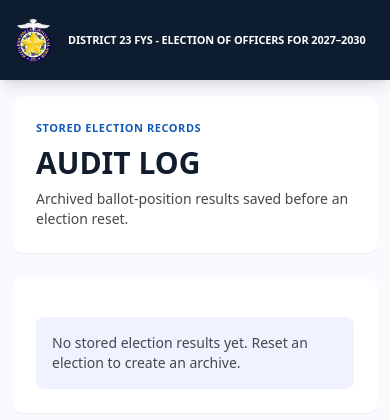
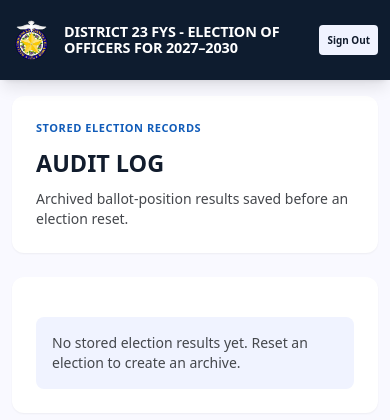
Before and after one commit to biancsss17/fysd23_election, a Laravel app: page /admin/audit-log in a window 390 px wide. Shown: the top 420 px of the page. Run offline with Laravel 12, Linux system fonts and the light colour scheme; the visitor is signed in with stand-in values (Sample User, id 1); data that the repository does not hold is empty; some libraries are stand-ins or nearby versions.

Commit message:
Make admin layout responsive on mobile

```diff
--- a/ELECTION-app/public/js/admin-navigation-cleanup.js
+++ b/ELECTION-app/public/js/admin-navigation-cleanup.js
@@ -75,24 +75,35 @@ document.addEventListener('DOMContentLoaded', () => {
         responsiveStyles.textContent = `
             .mobile-admin-nav { display:none; }
             @media (max-width: 1023px) {
-                html, body { min-height:100%; overflow-x:auto !important; overflow-y:auto !important; }
+                html, body { min-height:100%; overflow-x:hidden !important; overflow-y:auto !important; }
                 body { padding-bottom: 4.75rem !important; }
                 .mobile-admin-nav { position:fixed; inset:auto 0 0; z-index:60; display:grid; grid-template-columns:repeat(5,minmax(0,1fr)); gap:.25rem; padding:.45rem .5rem calc(.45rem + env(safe-area-inset-bottom)); background:#0e1c2f; box-shadow:0 -2px 12px rgba(0,0,0,.18); }
                 .mobile-admin-nav a { min-width:0; display:flex; flex-direction:column; align-items:center; justify-content:center; gap:.15rem; min-height:3.2rem; border-radius:.5rem; color:#d8e3fb; font-size:.68rem; line-height:1; text-decoration:none; }
                 .mobile-admin-nav a:hover, .mobile-admin-nav a:focus-visible { background:#1d3557; color:#fff; outline:none; }
                 .mobile-admin-nav .material-symbols-outlined { font-size:1.3rem; }
-                body > header { height:auto !important; min-height:4rem; }
-                body > header > div { min-height:4rem; height:auto !important; padding:.5rem .75rem !important; }
+                body > header { height:auto !important; min-height:5rem; }
+                body > header > div { min-height:5rem; height:auto !important; padding:.65rem .75rem !important; align-items:center; }
+                body > header > div > div:first-child { min-width:0; flex:1 1 auto; }
                 .standard-admin-logo { width:44px !important; height:44px !important; }
-                .standard-admin-title { display:block !important; min-width:0 !important; max-width:calc(100vw - 5.5rem); overflow:visible !important; overflow-wrap:anywhere; text-overflow:clip !important; white-space:normal !important; font-size:clamp(.68rem,2.8vw,.95rem) !important; line-height:1.15 !important; }
-                body > header form, body > header > div > div:last-child > span { display:none !important; }
+                .standard-admin-title { display:block !important; min-width:0 !important; max-width:none; overflow-wrap:anywhere; text-overflow:clip !important; white-space:normal !important; font-size:clamp(.72rem,3.9vw,1.1rem) !important; line-height:1.12 !important; }
+                body > header form { display:block !important; }
+                body > header form button { padding:.55rem .65rem !important; font-size:.7rem !important; white-space:nowrap; }
+                body > header > div > div:last-child > span { display:none !important; }
                 aside { display:none !important; }
-                main { margin-left:0 !important; padding-left:1rem !important; padding-right:1rem !important; min-width:0; width:100%; overflow:visible; }
+                main { margin-left:0 !important; padding-left:1rem !important; padding-right:1rem !important; min-width:0; width:100%; max-width:100%; overflow:visible; overflow-wrap:anywhere; }
+                main > div, main section, main article { max-width:100%; min-width:0; }
+                main h1 { font-size:clamp(1.35rem,6vw,2rem) !important; line-height:1.15; }
+                main h2 { font-size:clamp(1.15rem,5vw,1.5rem) !important; line-height:1.2; }
+                main table { max-width:none; }
             }
             @media (max-width: 480px) {
                 .mobile-admin-nav a { font-size:.6rem; }
                 .mobile-admin-nav .material-symbols-outlined { font-size:1.15rem; }
                 main { padding-left:.75rem !important; padding-right:.75rem !important; }
+                body > header > div { gap:.5rem; }
+                .standard-admin-logo { width:40px !important; height:40px !important; }
+                .standard-admin-title { font-size:clamp(.66rem,3.7vw,.9rem) !important; }
+                body > header form button { padding:.45rem .5rem !important; font-size:.62rem !important; }
             }
         `;
         document.head.appendChild(responsiveStyles);
--- a/ELECTION-app/resources/views/admin/partials/header.blade.php
+++ b/ELECTION-app/resources/views/admin/partials/header.blade.php
@@ -1,12 +1,12 @@
 <header class="fixed inset-x-0 top-0 z-50 h-20 bg-[#0e1c2f] shadow-lg">
-    <div class="flex h-20 items-center justify-between px-4 sm:px-6">
-        <div class="flex min-w-0 items-center gap-3">
+    <div class="flex h-20 items-center justify-between gap-3 px-4 sm:px-6">
+        <div class="flex min-w-0 flex-1 items-center gap-3">
             <img src="{{ asset('images/uecfi-logo.png') }}" alt="UECFI logo" class="standard-admin-logo h-14 w-14 shrink-0 rounded-full object-contain">
-            <div class="standard-admin-title truncate text-[24px] font-bold uppercase leading-[1.15] tracking-tight text-white">
+            <div class="standard-admin-title min-w-0 text-[24px] font-bold uppercase leading-[1.15] tracking-tight text-white">
                 DISTRICT 23 FYS - ELECTION OF OFFICERS FOR 2027–2030
             </div>
         </div>
-        <form method="POST" action="{{ route('admin.logout') }}">
+        <form class="shrink-0" method="POST" action="{{ route('admin.logout') }}">
             @csrf
             <button class="rounded bg-[#f0f3ff] px-3 py-2 text-xs font-bold text-[#111c2d] transition hover:bg-[#ffdad6]" type="submit">Sign Out</button>
         </form>
```
